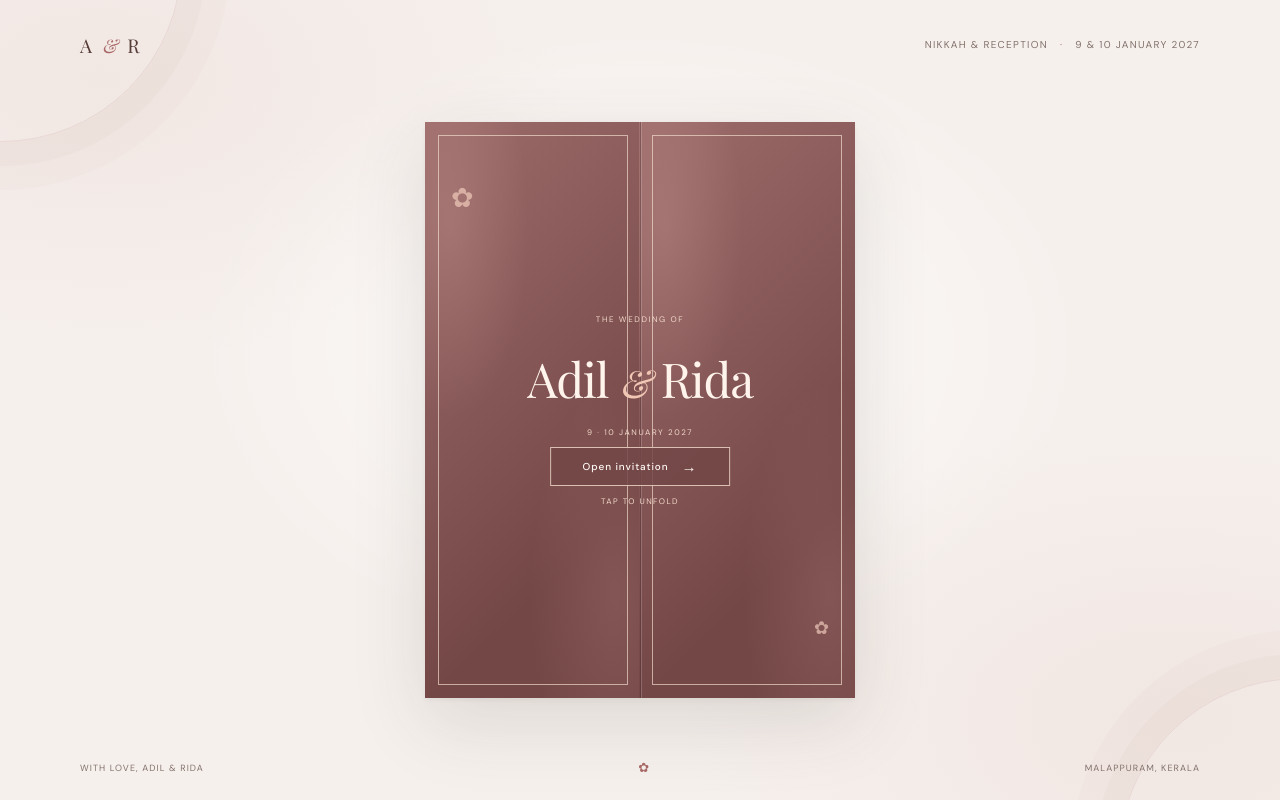
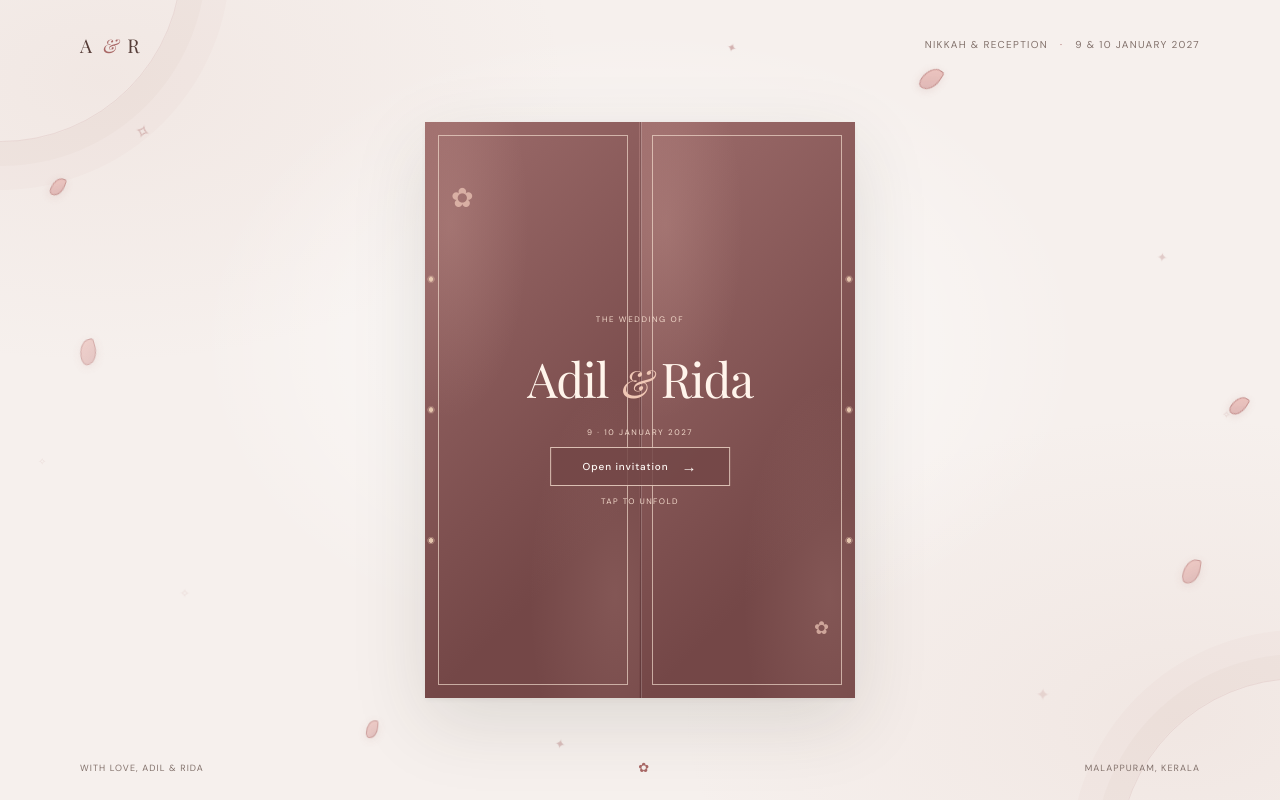
Before and after one commit to Adil-MohammedK/wedding-invite, a plain HTML site: page index.html in a window 1280 px wide. Drawn offline with nearby package versions, Linux system fonts and the light colour scheme; a web font is replaced by a local one.

Commit message:
add motion to flower and gate like opening

```diff
--- a/index.html
+++ b/index.html
@@ -12,6 +12,22 @@
     <link rel="stylesheet" href="styles.css">
   </head>
   <body>
+    <div class="ambient-decor" aria-hidden="true">
+      <span class="ambient-sparkle sparkle-one">✧</span>
+      <span class="ambient-sparkle sparkle-two">✦</span>
+      <span class="ambient-sparkle sparkle-three">✧</span>
+      <span class="ambient-sparkle sparkle-four">✦</span>
+      <span class="ambient-sparkle sparkle-five">✧</span>
+      <span class="ambient-sparkle sparkle-six">✦</span>
+      <span class="ambient-sparkle sparkle-seven">✧</span>
+      <span class="ambient-sparkle sparkle-eight">✦</span>
+      <span class="ambient-petal petal-one"></span>
+      <span class="ambient-petal petal-two"></span>
+      <span class="ambient-petal petal-three"></span>
+      <span class="ambient-petal petal-four"></span>
+      <span class="ambient-petal petal-five"></span>
+      <span class="ambient-petal petal-six"></span>
+    </div>
     <main class="page">
       <header class="masthead">
         <a class="wordmark" href="#" aria-label="Adil and Rida's wedding invitation">A <span>&amp;</span> R</a>
@@ -58,27 +74,35 @@
             <div class="card-monogram" aria-hidden="true">A <span>&amp;</span> R</div>
           </div>
           <svg class="botanical-art" viewBox="0 0 430 640" preserveAspectRatio="none" aria-hidden="true">
+            <g class="botanical-branch branch-top" fill="none" stroke="#b89082" stroke-width="1.2" opacity=".48">
+              <path d="M25 168 C58 118 26 74 66 40 M29 135 Q58 122 48 101 M34 154 Q9 143 17 123"/>
+              <g fill="#b9a58d" stroke="none" opacity=".72">
+                <ellipse cx="46" cy="112" rx="5" ry="13" transform="rotate(42 46 112)"/>
+                <ellipse cx="20" cy="134" rx="5" ry="13" transform="rotate(-43 20 134)"/>
+              </g>
+              <g transform="translate(48 58)" fill="#d9a6a2" stroke="#b47774" stroke-width=".8" opacity=".72">
+                <ellipse cy="-13" rx="7" ry="14"/><ellipse cy="-13" rx="7" ry="14" transform="rotate(45)"/><ellipse cy="-13" rx="7" ry="14" transform="rotate(90)"/><ellipse cy="-13" rx="7" ry="14" transform="rotate(135)"/>
+                <ellipse cy="-13" rx="7" ry="14" transform="rotate(180)"/><ellipse cy="-13" rx="7" ry="14" transform="rotate(225)"/><ellipse cy="-13" rx="7" ry="14" transform="rotate(270)"/><ellipse cy="-13" rx="7" ry="14" transform="rotate(315)"/>
+                <circle r="5" fill="#b89058"/>
+              </g>
+            </g>
             <g fill="none" stroke="#b89082" stroke-width="1.2" opacity=".48">
-              <path d="M25 168 C58 118 26 74 66 40 M405 176 C374 127 402 76 364 42 M24 470 C59 516 27 561 67 600 M406 468 C372 516 401 560 364 601"/>
-              <path d="M29 135 Q58 122 48 101 M34 154 Q9 143 17 123 M398 144 Q373 127 384 105 M394 162 Q419 148 410 129 M30 496 Q56 510 47 533 M34 477 Q8 464 18 445 M400 494 Q376 510 386 532 M396 478 Q421 463 411 445"/>
+              <path d="M405 176 C374 127 402 76 364 42 M398 144 Q373 127 384 105 M394 162 Q419 148 410 129"/>
+              <path d="M24 470 C59 516 27 561 67 600 M30 496 Q56 510 47 533 M34 477 Q8 464 18 445"/>
             </g>
             <g fill="#b9a58d" opacity=".72">
-              <ellipse cx="46" cy="112" rx="5" ry="13" transform="rotate(42 46 112)"/>
-              <ellipse cx="20" cy="134" rx="5" ry="13" transform="rotate(-43 20 134)"/>
               <ellipse cx="382" cy="116" rx="5" ry="13" transform="rotate(-42 382 116)"/>
               <ellipse cx="410" cy="139" rx="5" ry="13" transform="rotate(43 410 139)"/>
               <ellipse cx="46" cy="523" rx="5" ry="13" transform="rotate(-42 46 523)"/>
               <ellipse cx="20" cy="456" rx="5" ry="13" transform="rotate(43 20 456)"/>
-              <ellipse cx="382" cy="523" rx="5" ry="13" transform="rotate(42 382 523)"/>
-              <ellipse cx="410" cy="456" rx="5" ry="13" transform="rotate(-43 410 456)"/>
             </g>
-            <g fill="#d9a6a2" stroke="#b47774" stroke-width=".8" opacity=".72">
-              <g transform="translate(48 58)">
-                <ellipse cy="-13" rx="7" ry="14"/><ellipse cy="-13" rx="7" ry="14" transform="rotate(45)"/><ellipse cy="-13" rx="7" ry="14" transform="rotate(90)"/><ellipse cy="-13" rx="7" ry="14" transform="rotate(135)"/>
-                <ellipse cy="-13" rx="7" ry="14" transform="rotate(180)"/><ellipse cy="-13" rx="7" ry="14" transform="rotate(225)"/><ellipse cy="-13" rx="7" ry="14" transform="rotate(270)"/><ellipse cy="-13" rx="7" ry="14" transform="rotate(315)"/>
-                <circle r="5" fill="#b89058"/>
+            <g class="botanical-branch branch-bottom" fill="none" stroke="#b89082" stroke-width="1.2" opacity=".48">
+              <path d="M406 468 C372 516 401 560 364 601 M400 494 Q376 510 386 532 M396 478 Q421 463 411 445"/>
+              <g fill="#b9a58d" stroke="none" opacity=".72">
+                <ellipse cx="382" cy="523" rx="5" ry="13" transform="rotate(42 382 523)"/>
+                <ellipse cx="410" cy="456" rx="5" ry="13" transform="rotate(-43 410 456)"/>
               </g>
-              <g transform="translate(382 576) scale(1.15)">
+              <g transform="translate(382 576) scale(1.15)" fill="#d9a6a2" stroke="#b47774" stroke-width=".8" opacity=".72">
                 <ellipse cy="-13" rx="7" ry="14"/><ellipse cy="-13" rx="7" ry="14" transform="rotate(45)"/><ellipse cy="-13" rx="7" ry="14" transform="rotate(90)"/><ellipse cy="-13" rx="7" ry="14" transform="rotate(135)"/>
                 <ellipse cy="-13" rx="7" ry="14" transform="rotate(180)"/><ellipse cy="-13" rx="7" ry="14" transform="rotate(225)"/><ellipse cy="-13" rx="7" ry="14" transform="rotate(270)"/><ellipse cy="-13" rx="7" ry="14" transform="rotate(315)"/>
                 <circle r="5" fill="#b89058"/>
--- a/styles.css
+++ b/styles.css
@@ -53,12 +53,191 @@ body::after {
 }
 
 .page {
+  position: relative;
+  z-index: 1;
   display: flex;
   min-height: 100svh;
   flex-direction: column;
   align-items: center;
   justify-content: space-between;
   padding: 28px 36px 24px;
+}
+
+.ambient-decor {
+  position: fixed;
+  z-index: 0;
+  inset: 0;
+  overflow: hidden;
+  pointer-events: none;
+}
+
+.ambient-sparkle {
+  position: absolute;
+  color: rgba(169, 104, 102, .58);
+  font-family: var(--serif);
+  line-height: 1;
+  animation: sparkle-drift 9s ease-in-out infinite;
+}
+
+.sparkle-one {
+  top: 17%;
+  left: 10%;
+  font-size: 19px;
+}
+
+.sparkle-two {
+  top: 32%;
+  right: 9%;
+  font-size: 13px;
+  animation-delay: -2s;
+}
+
+.sparkle-three {
+  bottom: 25%;
+  left: 14%;
+  font-size: 12px;
+  animation-delay: -5s;
+}
+
+.sparkle-four {
+  right: 18%;
+  bottom: 12%;
+  font-size: 17px;
+  animation-delay: -3s;
+}
+
+.sparkle-five {
+  top: 57%;
+  left: 3%;
+  font-size: 10px;
+  animation-delay: -6s;
+  animation-duration: 11s;
+}
+
+.sparkle-six {
+  top: 7%;
+  right: 43%;
+  font-size: 12px;
+  animation-delay: -1s;
+  animation-duration: 12s;
+}
+
+.sparkle-seven {
+  right: 4%;
+  bottom: 47%;
+  font-size: 10px;
+  animation-delay: -7s;
+  animation-duration: 10s;
+}
+
+.sparkle-eight {
+  bottom: 5%;
+  left: 43%;
+  font-size: 13px;
+  animation-delay: -4s;
+  animation-duration: 13s;
+}
+
+.ambient-petal {
+  position: absolute;
+  width: 17px;
+  height: 25px;
+  border: 1px solid rgba(169, 104, 102, .58);
+  border-radius: 75% 15% 70% 30%;
+  background: linear-gradient(145deg, rgba(237, 185, 178, .78), rgba(196, 128, 128, .56));
+  box-shadow: 0 2px 8px rgba(169, 104, 102, .16);
+  opacity: .72;
+  transform: rotate(-24deg);
+  animation: petal-drift 8s ease-in-out infinite;
+}
+
+.petal-one {
+  top: 43%;
+  left: 6%;
+  animation-delay: -4s;
+}
+
+.petal-two {
+  top: 72%;
+  right: 7%;
+  animation-delay: -9s;
+}
+
+.petal-three {
+  top: 12%;
+  right: 28%;
+  animation-delay: -6s;
+}
+
+.petal-four {
+  top: 25%;
+  left: 3%;
+  width: 13px;
+  height: 19px;
+  animation-delay: -8s;
+  animation-duration: 10s;
+}
+
+.petal-five {
+  top: 53%;
+  right: 4%;
+  width: 14px;
+  height: 21px;
+  animation-delay: -2s;
+  animation-duration: 11s;
+}
+
+.petal-six {
+  bottom: 6%;
+  left: 28%;
+  width: 12px;
+  height: 18px;
+  animation-delay: -11s;
+  animation-duration: 9s;
+}
+
+.botanical-branch {
+  transform-box: fill-box;
+  transform-origin: 50% 100%;
+  animation: branch-sway 9s ease-in-out infinite;
+}
+
+.branch-bottom {
+  animation-delay: -4.5s;
+}
+
+@keyframes sparkle-drift {
+  0%, 100% {
+    opacity: .25;
+    transform: translate3d(0, 0, 0) rotate(0);
+  }
+
+  50% {
+    opacity: .8;
+    transform: translate3d(7px, -15px, 0) rotate(18deg);
+  }
+}
+
+@keyframes petal-drift {
+  0%, 100% {
+    opacity: .65;
+    transform: translate3d(0, 0, 0) rotate(-24deg);
+  }
+
+  50% {
+    opacity: 1;
+    transform: translate3d(20px, -34px, 0) rotate(42deg);
+  }
+}
+
+@keyframes branch-sway {
+  0%, 100% {
+    transform: rotate(-1.5deg);
+  }
+
+  50% {
+    transform: rotate(1.5deg);
+  }
 }
 
 .masthead,
@@ -358,7 +537,7 @@ h1 {
     linear-gradient(135deg, #9d6c6b, #744747 74%);
   backface-visibility: hidden;
   transform-style: preserve-3d;
-  transition: transform 1.25s cubic-bezier(.68, 0, .22, 1);
+  transition: transform 1.5s cubic-bezier(.45, 0, .2, 1);
 }
 
 .fold::before {
@@ -370,12 +549,31 @@ h1 {
 
 .fold-left {
   left: 0;
-  transform-origin: right center;
+  transform-origin: left center;
 }
 
 .fold-right {
   right: 0;
-  transform-origin: left center;
+  transform-origin: right center;
+}
+
+.fold-left::after,
+.fold-right::after {
+  position: absolute;
+  top: 16%;
+  bottom: 16%;
+  width: 8px;
+  background: radial-gradient(circle, #f1d3b8 0 2px, rgba(241, 211, 184, .32) 2.5px 3.5px, transparent 4px) center / 8px 33.333% repeat-y;
+  content: "";
+  opacity: .9;
+}
+
+.fold-left::after {
+  left: 2px;
+}
+
+.fold-right::after {
+  right: 2px;
 }
 
 .cover-kicker,
@@ -622,4 +820,14 @@ h1 {
     scroll-behavior: auto !important;
     transition-duration: .01ms !important;
   }
+
+  .ambient-decor *,
+  .ambient-decor *::before,
+  .ambient-decor *::after {
+    animation: none !important;
+  }
+
+  .botanical-branch {
+    animation: none !important;
+  }
 }
```
